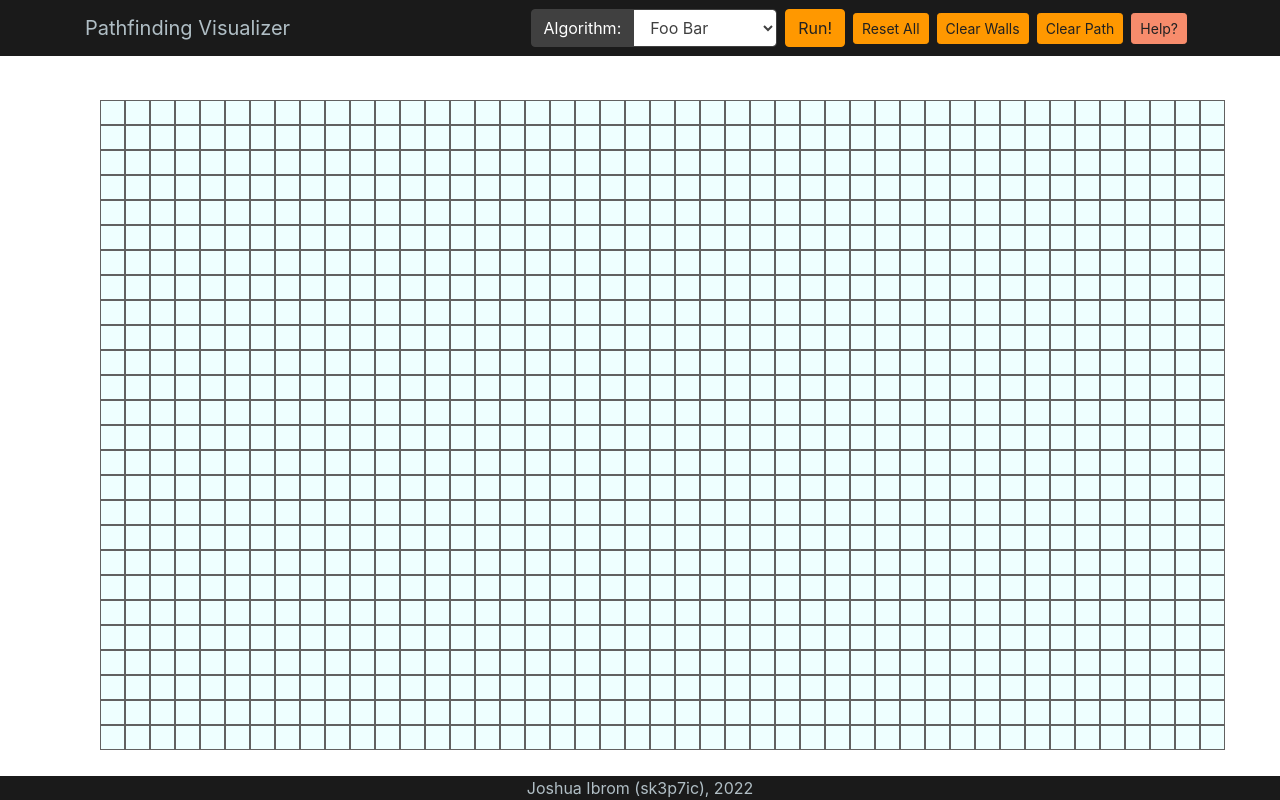
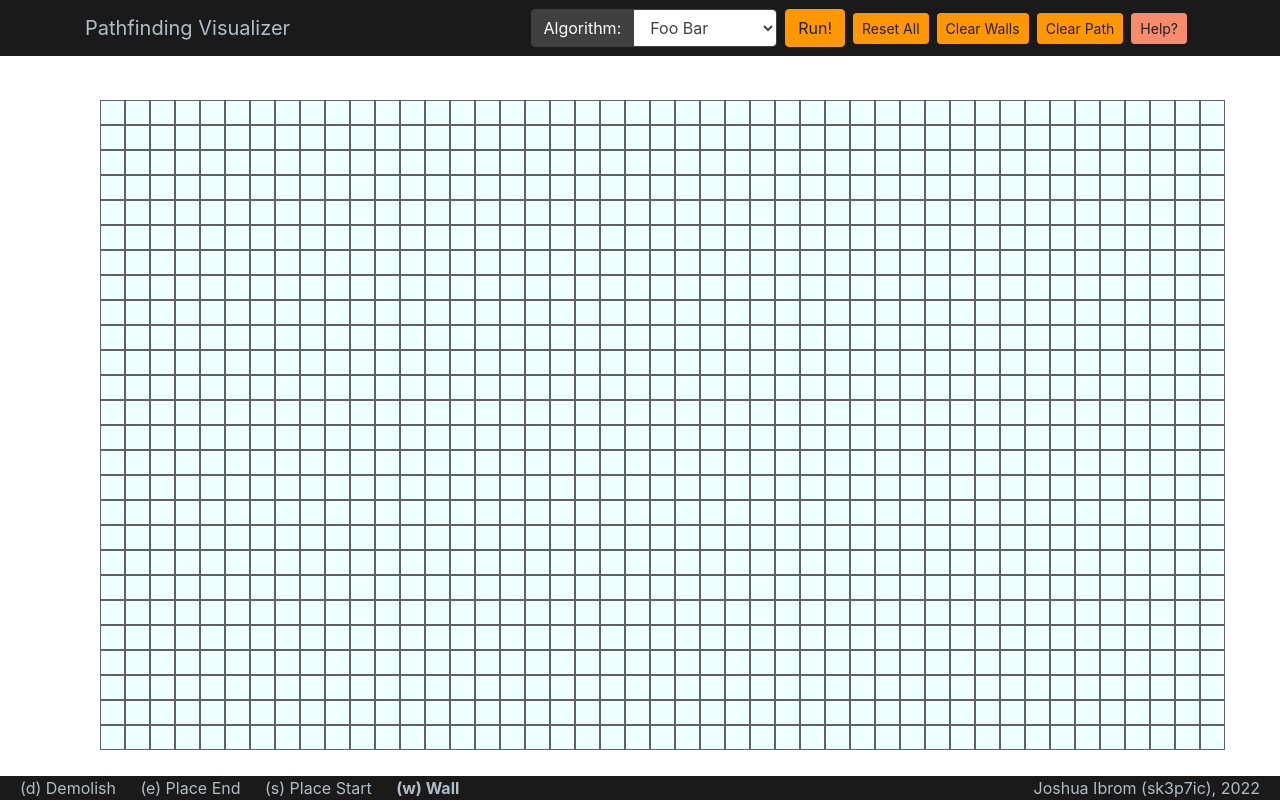
Before and after one commit to sk3p7ic/Pathfinding-Visualizer, an Angular app: page / in a window 1280 px wide. Built offline with nearby package versions, Linux system fonts and the light colour scheme.

Commit message:
Handle placing/deleting walls through key modes

```diff
--- a/src/app/pathfinding-visualizer/pathfinding-grid/pathfinding-grid.component.ts
+++ b/src/app/pathfinding-visualizer/pathfinding-grid/pathfinding-grid.component.ts
@@ -6,6 +6,7 @@ import {
   OnInit,
   SimpleChanges,
 } from '@angular/core';
+import { VisualizerKeyMode } from '../pathfinding-visualizer.component';
 import { GridNode } from './grid-node';
 import { GridNodeType } from './grid-node-type';
 
@@ -16,6 +17,7 @@ import { GridNodeType } from './grid-node-type';
 })
 export class PathfindingGridComponent implements OnInit, OnChanges {
   @Input('doReset') resetListener = 0;
+  @Input() keyMode!: VisualizerKeyMode;
 
   width: any;
   height: any;
@@ -79,10 +81,34 @@ export class PathfindingGridComponent implements OnInit, OnChanges {
   calculateGridPosition() {}
 
   handleMouseEnter(row: number, col: number) {
-    if (this.mousePressed) this.nodes[row][col].nodeType = GridNodeType.BARRIER;
+    if (this.mousePressed) {
+      switch (this.keyMode) {
+        case VisualizerKeyMode.DEMOLISH:
+          this.nodes[row][col].nodeType = GridNodeType.UNDEFINED;
+          break;
+        case VisualizerKeyMode.PLACE_END:
+          break;
+        case VisualizerKeyMode.PLACE_START:
+          break;
+        case VisualizerKeyMode.WALL:
+          this.nodes[row][col].nodeType = GridNodeType.BARRIER;
+          break;
+      }
+    }
   }
 
   handleMouseClick(row: number, col: number) {
-    this.nodes[row][col].nodeType = GridNodeType.BARRIER;
+    switch (this.keyMode) {
+      case VisualizerKeyMode.DEMOLISH:
+        this.nodes[row][col].nodeType = GridNodeType.UNDEFINED;
+        break;
+      case VisualizerKeyMode.PLACE_END:
+        break;
+      case VisualizerKeyMode.PLACE_START:
+        break;
+      case VisualizerKeyMode.WALL:
+        this.nodes[row][col].nodeType = GridNodeType.BARRIER;
+        break;
+    }
   }
 }
--- a/src/app/pathfinding-visualizer/pathfinding-visualizer.component.html
+++ b/src/app/pathfinding-visualizer/pathfinding-visualizer.component.html
@@ -49,7 +49,10 @@
     </div>
   </nav>
   <div class="d-none d-lg-block">
-    <app-pathfinding-grid [doReset]="doReset"></app-pathfinding-grid>
+    <app-pathfinding-grid
+      [doReset]="doReset"
+      [keyMode]="keyMode"
+    ></app-pathfinding-grid>
   </div>
   <div
     id="pathfinding-grid-container"
@@ -63,7 +66,16 @@
       </div>
     </div>
   </div>
-  <footer class="text-center bg-dark text-light">
-    Joshua Ibrom (sk3p7ic), 2022
+  <footer class="bg-dark text-light">
+    <div class="text-left footer-div">
+      <p
+        *ngFor="let mode of availableKeyModes | keyvalue"
+        class="footer-key-control"
+        [ngClass]="mode.value === keyMode ? 'current-control' : ''"
+      >
+        {{ mode.value }}
+      </p>
+    </div>
+    <div class="text-right footer-div">Joshua Ibrom (sk3p7ic), 2022</div>
   </footer>
 </div>
--- a/src/app/pathfinding-visualizer/pathfinding-visualizer.component.sass
+++ b/src/app/pathfinding-visualizer/pathfinding-visualizer.component.sass
@@ -33,7 +33,25 @@ footer
   bottom: 0
   left: 0
   right: 0
+  padding: 0px 20px
 
 footer.bg-dark.text-light
   background-color: $navbar_dark_bg
   color: $navbar_dark_fg
+
+footer .footer-div
+  display: inline-block
+
+footer .footer-key-control
+  display: inline
+  padding-right: 20px
+  font-weight: normal
+
+footer .current-control
+  font-weight: bolder
+
+.text-left
+  float: left
+
+.text-right
+  float: right
--- a/src/app/pathfinding-visualizer/pathfinding-visualizer.component.ts
+++ b/src/app/pathfinding-visualizer/pathfinding-visualizer.component.ts
@@ -1,4 +1,4 @@
-import { Component, OnInit } from '@angular/core';
+import { Component, HostListener, OnInit } from '@angular/core';
 
 @Component({
   selector: 'app-pathfinding-visualizer',
@@ -7,9 +7,12 @@ import { Component, OnInit } from '@angular/core';
 })
 export class PathfindingVisualizerComponent implements OnInit {
   doReset: number;
+  keyMode: VisualizerKeyMode;
+  availableKeyModes = VisualizerKeyMode;
 
   constructor() {
     this.doReset = 0;
+    this.keyMode = VisualizerKeyMode.WALL;
   }
 
   ngOnInit(): void {}
@@ -17,4 +20,31 @@ export class PathfindingVisualizerComponent implements OnInit {
   handleResetClick() {
     this.doReset++;
   }
+
+  @HostListener('document:keypress', ['$event'])
+  handleKeypress(event: KeyboardEvent) {
+    const key = event.key.toLowerCase();
+    switch (key) {
+      case 'd':
+        this.keyMode = VisualizerKeyMode.DEMOLISH;
+        break;
+      case 'e':
+        this.keyMode = VisualizerKeyMode.PLACE_END;
+        break;
+      case 's':
+        this.keyMode = VisualizerKeyMode.PLACE_START;
+        break;
+      default:
+        // Default to placing walls
+        this.keyMode = VisualizerKeyMode.WALL;
+        break;
+    }
+  }
 }
+
+export enum VisualizerKeyMode {
+  WALL = '(w) Wall',
+  DEMOLISH = '(d) Demolish',
+  PLACE_START = '(s) Place Start',
+  PLACE_END = '(e) Place End',
+}
```
